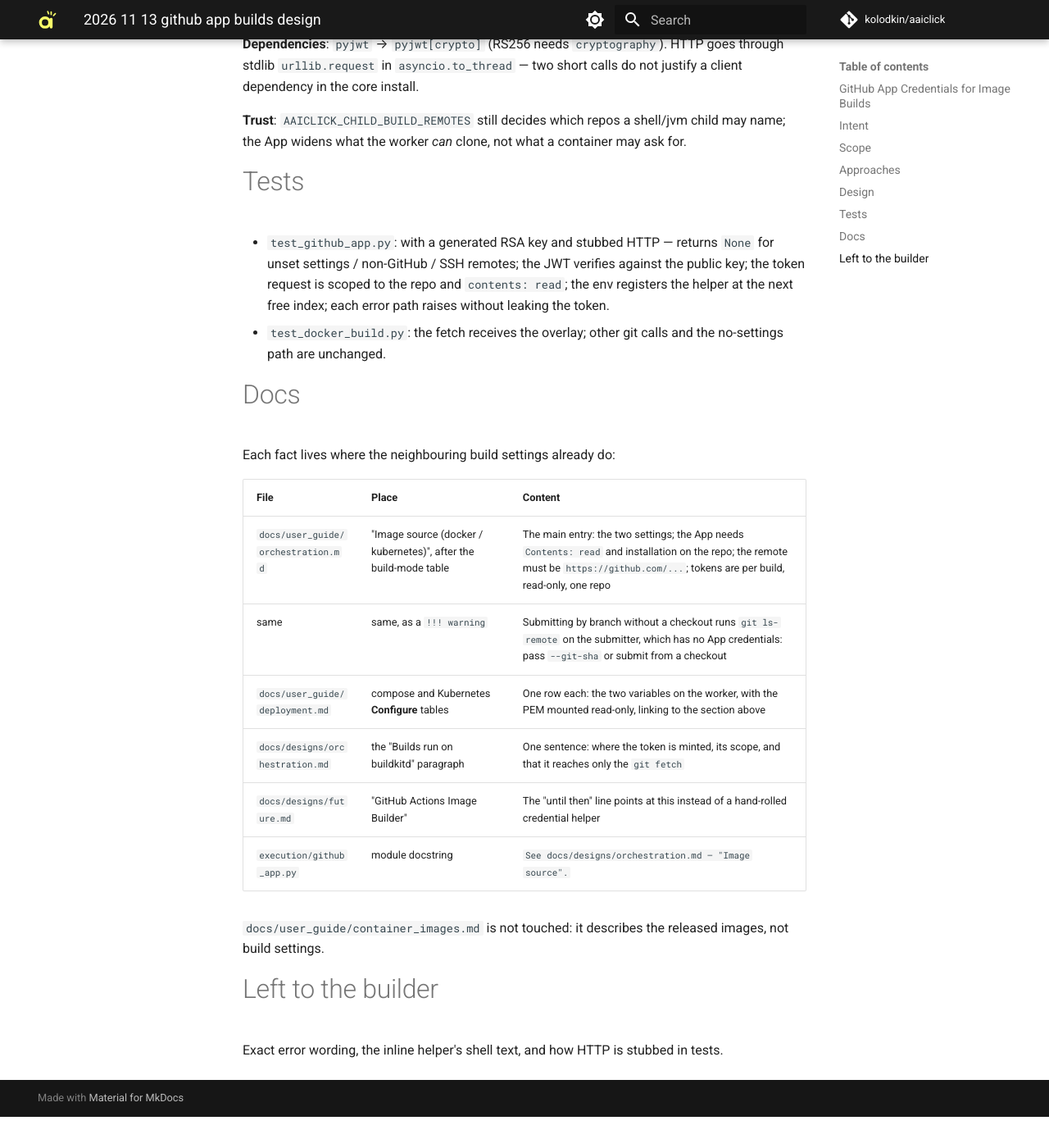
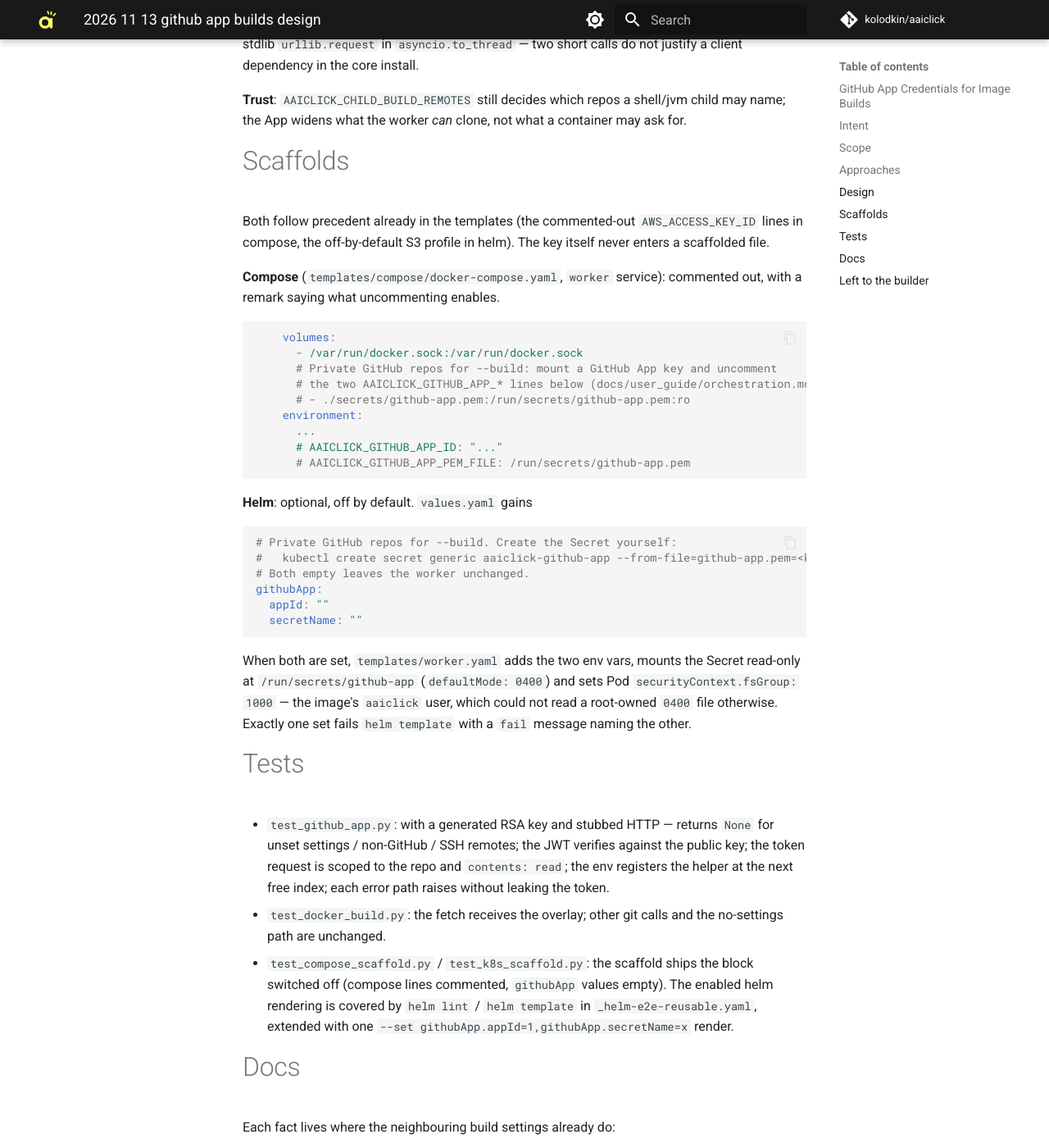
Before and after one commit to kolodkin/aaiclick, an MkDocs documentation site: the page built from docs/superpowers/specs/2026-11-13-github-app-builds-design.md, in a window 1280 px wide and 1400 px high, scrolled down 1897 px. Shown: the whole window at 82% size. Built offline with MkDocs 1.6.1 and Material for MkDocs 9.7.7, drawn with Linux system fonts in a browser that asks for light colours; comment, search, counter and statistics services are not loaded; before the commit the page ends 3259 px from its top, so only the background shows below that; some of the changed text lies outside the part shown.

Commit message:
Spec: scaffold the GitHub App settings, off by default
Co-Authored-By: Claude Fable 5.2 <noreply@anthropic.com>
Claude-Session: https://claude.ai/code/session_01LcC1uBi4a8CeBsJqfLov4w

````diff
--- a/docs/superpowers/specs/2026-11-13-github-app-builds-design.md
+++ b/docs/superpowers/specs/2026-11-13-github-app-builds-design.md
@@ -76,6 +76,44 @@ calls do not justify a client dependency in the core install.
 shell/jvm child may name; the App widens what the worker *can* clone, not
 what a container may ask for.
 
+# Scaffolds
+
+Both follow precedent already in the templates (the commented-out
+`AWS_ACCESS_KEY_ID` lines in compose, the off-by-default S3 profile in helm).
+The key itself never enters a scaffolded file.
+
+**Compose** (`templates/compose/docker-compose.yaml`, `worker` service):
+commented out, with a remark saying what uncommenting enables.
+
+```yaml
+    volumes:
+      - /var/run/docker.sock:/var/run/docker.sock
+      # Private GitHub repos for --build: mount a GitHub App key and uncomment
+      # the two AAICLICK_GITHUB_APP_* lines below (docs/user_guide/orchestration.md).
+      # - ./secrets/github-app.pem:/run/secrets/github-app.pem:ro
+    environment:
+      ...
+      # AAICLICK_GITHUB_APP_ID: "..."
+      # AAICLICK_GITHUB_APP_PEM_FILE: /run/secrets/github-app.pem
+```
+
+**Helm**: optional, off by default. `values.yaml` gains
+
+```yaml
+# Private GitHub repos for --build. Create the Secret yourself:
+#   kubectl create secret generic aaiclick-github-app --from-file=github-app.pem=<key>
+# Both empty leaves the worker unchanged.
+githubApp:
+  appId: ""
+  secretName: ""
+```
+
+When both are set, `templates/worker.yaml` adds the two env vars, mounts the
+Secret read-only at `/run/secrets/github-app` (`defaultMode: 0400`) and sets
+Pod `securityContext.fsGroup: 1000` — the image's `aaiclick` user, which
+could not read a root-owned `0400` file otherwise. Exactly one set fails
+`helm template` with a `fail` message naming the other.
+
 # Tests
 
 - `test_github_app.py`: with a generated RSA key and stubbed HTTP — returns
@@ -85,6 +123,11 @@ what a container may ask for.
   each error path raises without leaking the token.
 - `test_docker_build.py`: the fetch receives the overlay; other git calls
   and the no-settings path are unchanged.
+- `test_compose_scaffold.py` / `test_k8s_scaffold.py`: the scaffold ships
+  the block switched off (compose lines commented, `githubApp` values
+  empty). The enabled helm rendering is covered by `helm lint` /
+  `helm template` in `_helm-e2e-reusable.yaml`, extended with one
+  `--set githubApp.appId=1,githubApp.secretName=x` render.
 
 # Docs
 
@@ -94,7 +137,7 @@ Each fact lives where the neighbouring build settings already do:
 |---------------------------------------|----------------------------------------------------|----------------------------------------------------------------------------------------------------------------------------------------------------------------------------------------|
 | `docs/user_guide/orchestration.md`    | "Image source (docker / kubernetes)", after the build-mode table | The main entry: the two settings; the App needs `Contents: read` and installation on the repo; the remote must be `https://github.com/...`; tokens are per build, read-only, one repo |
 | same                                  | same, as a `!!! warning`                           | Submitting by branch without a checkout runs `git ls-remote` on the submitter, which has no App credentials: pass `--git-sha` or submit from a checkout                                |
-| `docs/user_guide/deployment.md`       | compose and Kubernetes **Configure** tables        | One row each: the two variables on the worker, with the PEM mounted read-only, linking to the section above                                                                            |
+| `docs/user_guide/deployment.md`       | compose and Kubernetes **Configure** tables        | One row each: compose — uncomment the worker's `AAICLICK_GITHUB_APP_*` lines and key mount; helm — `githubApp.appId`, `githubApp.secretName`; both link to the section above           |
 | `docs/designs/orchestration.md`       | the "Builds run on buildkitd" paragraph            | One sentence: where the token is minted, its scope, and that it reaches only the `git fetch`                                                                                           |
 | `docs/designs/future.md`              | "GitHub Actions Image Builder"                     | The "until then" line points at this instead of a hand-rolled credential helper                                                                                                        |
 | `execution/github_app.py`             | module docstring                                   | `See docs/designs/orchestration.md — "Image source".`                                                                                                                                  |
````
Also changed, not shown: other parts of docs/superpowers/specs/2026-11-13-github-app-builds-design.md (+1 -1 lines).
